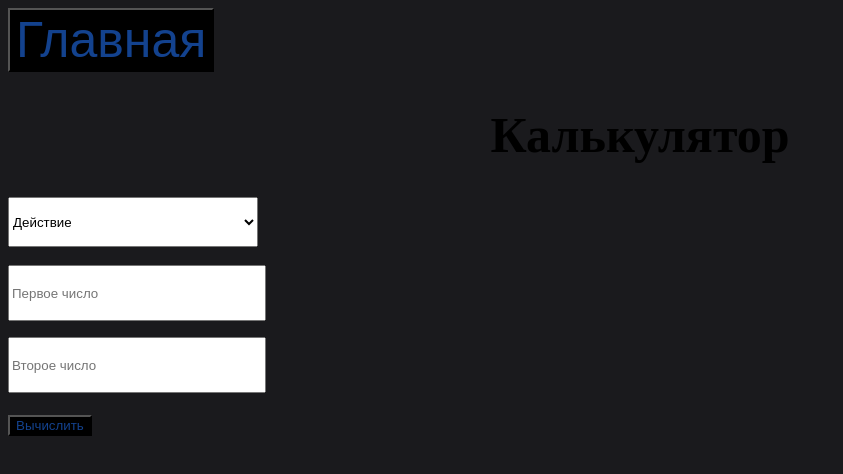
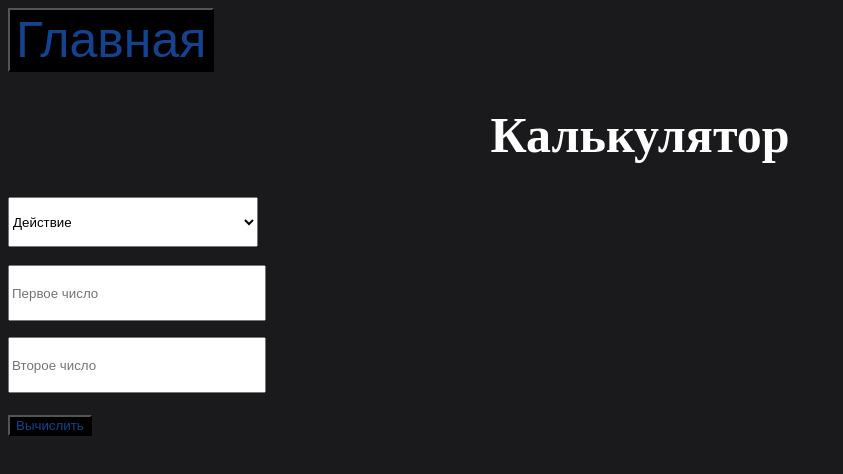
Before and after one commit to Miroshkin0207/kalkulator, a plain HTML site: page index.html in a window 1280 px wide. Shown: the whole page, without its empty margins (0-843 px from the left). Drawn offline with Linux system fonts and the light colour scheme.

Commit message:
Update style.css

```diff
--- a/style.css
+++ b/style.css
@@ -4,6 +4,10 @@ background-color: rgb(26, 26, 29)
 button {
 background-color: black;
 color: rgb(19, 66, 142)
+}
+#title {
+  text-align: center;
+  color: white
 }
 .chisla {
   background-color: white
@@ -15,7 +19,6 @@ color: rgb(19, 66, 142)
     font-size: 50px
   }
   #title {
-    text-align: center;
     font-size: 45px
   }
   #deist {
@@ -42,7 +45,6 @@ color: rgb(19, 66, 142)
     font-size: 50px
   }
   #title {
-    text-align: center;
     font-size: 50px
   }
   #deist {
```
